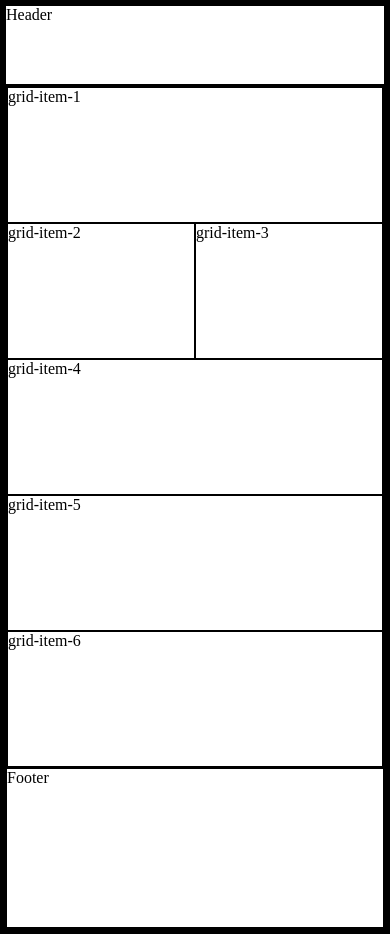
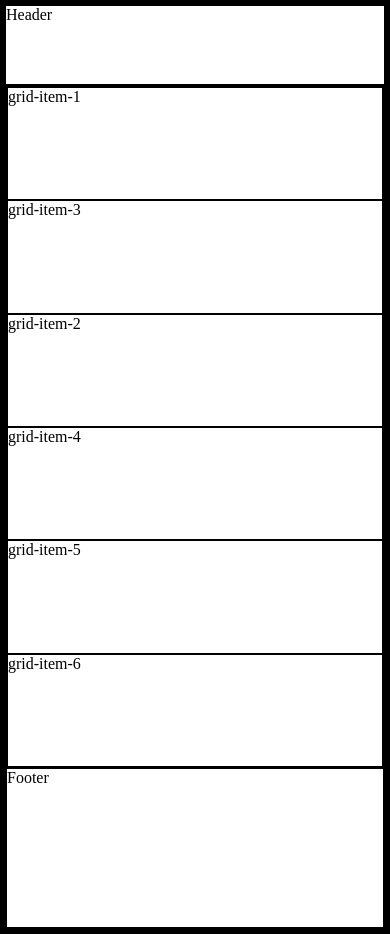
Before and after one commit to mtleonardjr/wikipedia-clone, a React (Create React App) app: page / in a window 390 px wide. Built offline with nearby package versions, Linux system fonts and the light colour scheme.

Commit message:
created grid responsiveness

```diff
--- a/src/App.css
+++ b/src/App.css
@@ -68,4 +68,36 @@
   .sidebar {
     display: none;
   }
+  .grid {
+    grid-template-columns: 1fr;
+    grid-template-rows: repeat(6, 1fr);
+  }
+
+  .grid-item-1 {
+    grid-row: 1/2;
+    grid-column: 1/3;
+  }
+  .grid-item-2 {
+    grid-row: 2/3;
+    grid-column: 1/3;
+  }
+  .grid-item-2 {
+    grid-row: 3/4;
+    grid-column: 1/3;
+  }
+
+  .grid-item-4 {
+    grid-row: 4/5;
+    grid-column: 1/3;
+  }
+
+  .grid-item-5 {
+    grid-row: 5/6;
+    grid-column: 1/3;
+  }
+
+  .grid-item-6 {
+    grid-row: 6/7;
+    grid-column: 1/3;
+  }
 }
```
